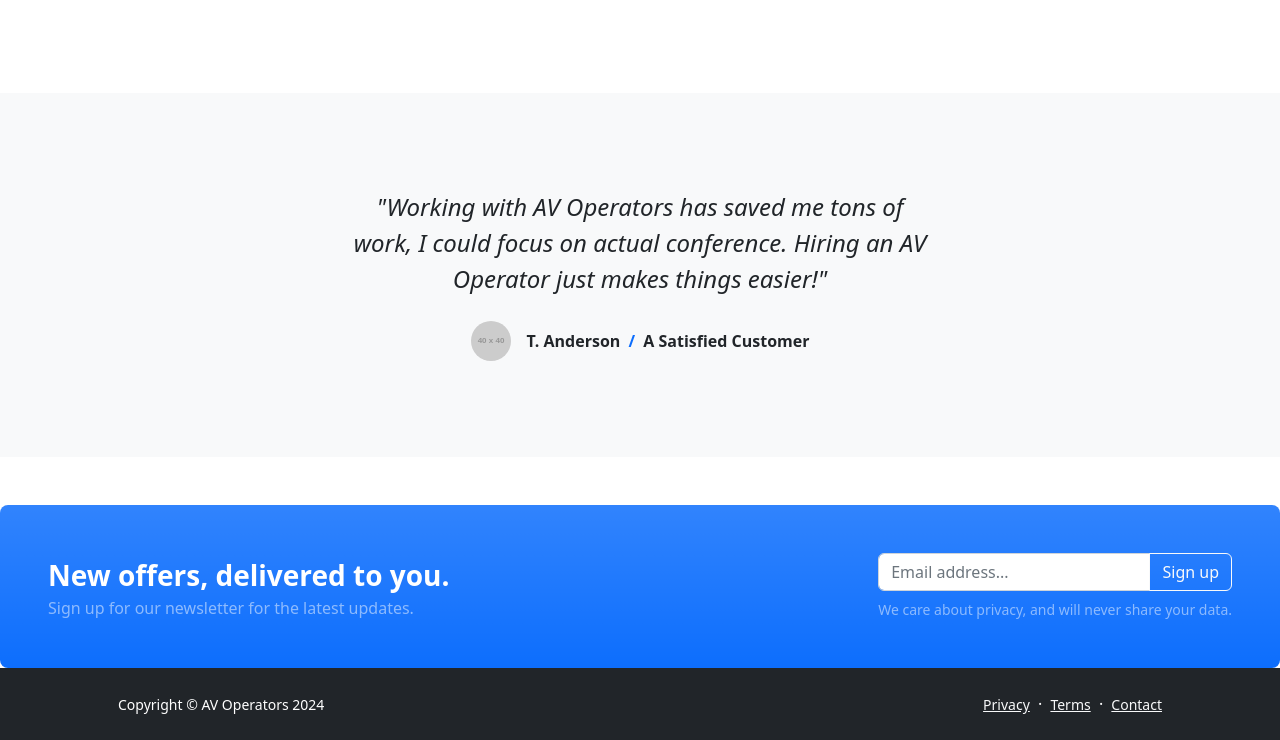
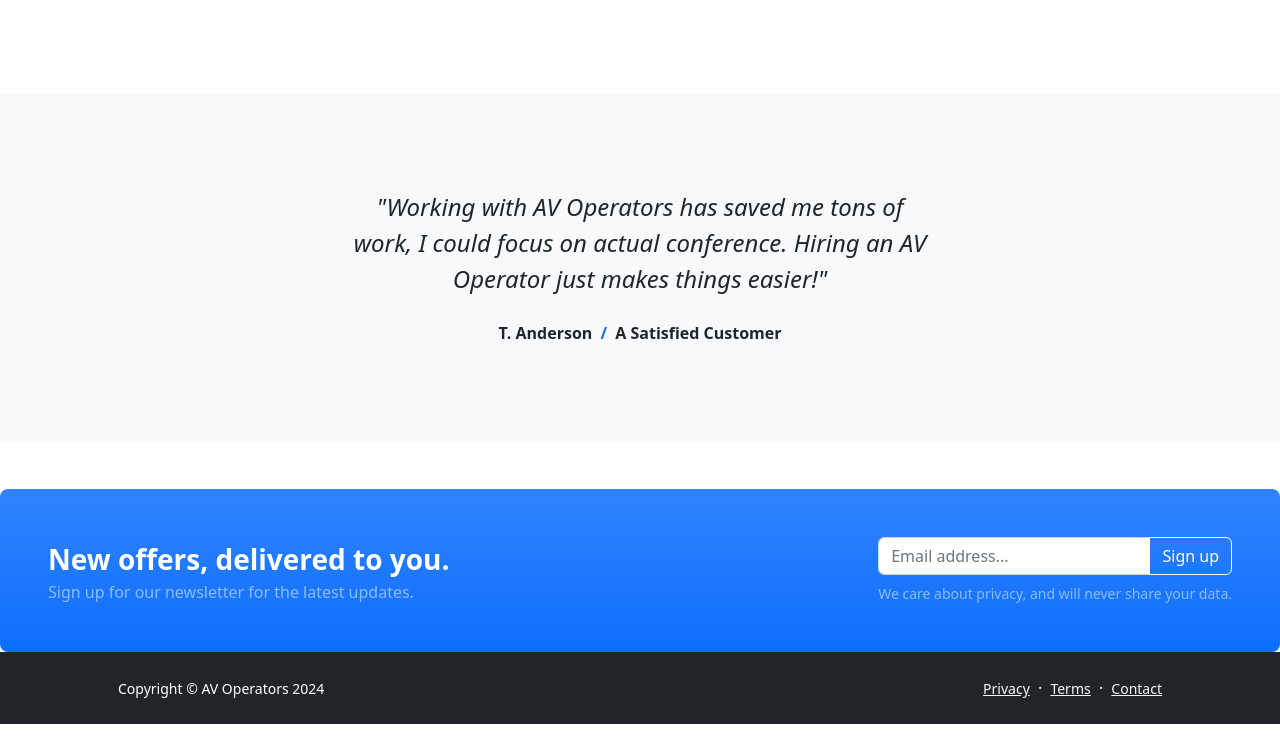
Before and after one commit to fazkay/fazkay, a plain HTML site: page index.html in a window 1280 px wide. Shown: the part 1125-1865 px from the top of the page. Drawn offline with nearby package versions, Linux system fonts and the light colour scheme; placeholder pictures from the web are drawn by us.

Commit message:
- testimonial picture removed.

```diff
--- a/index.html
+++ b/index.html
@@ -235,11 +235,11 @@
                   "Working with AV Operators has saved me tons of work, I could focus on actual conference. Hiring an AV Operator just makes things easier!"
                 </div>
                 <div class="d-flex align-items-center justify-content-center">
-                  <img
-                    class="rounded-circle me-3"
-                    src="https://dummyimage.com/40x40/ced4da/6c757d"
-                    alt="..."
-                  />
+<!--                  <img-->
+<!--                    class="rounded-circle me-3"-->
+<!--                    src="https://dummyimage.com/40x40/ced4da/6c757d"-->
+<!--                    alt="..."-->
+<!--                  />-->
                   <div class="fw-bold">
                     T. Anderson
                     <span class="fw-bold text-primary mx-1">/</span>
```
